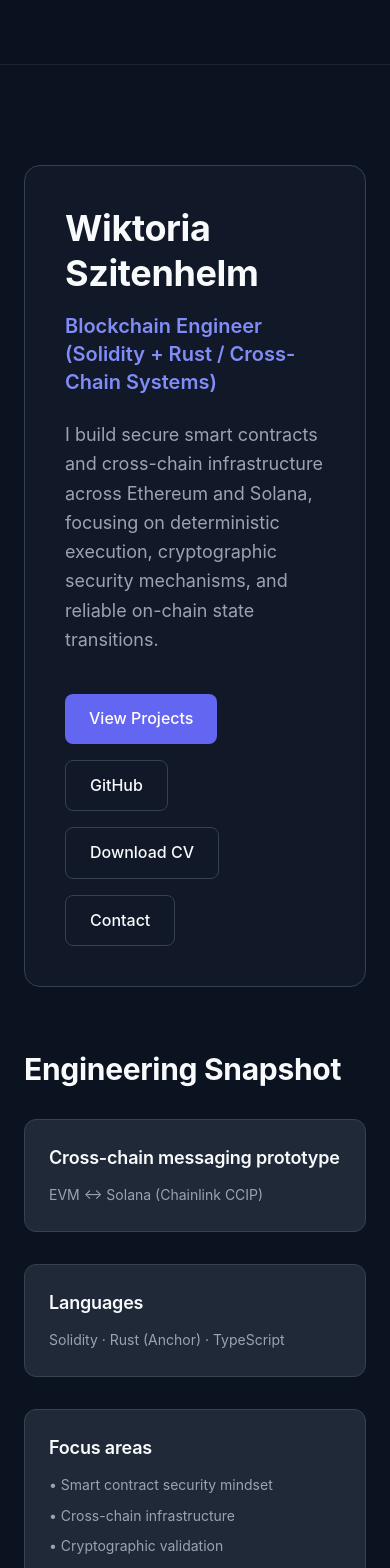
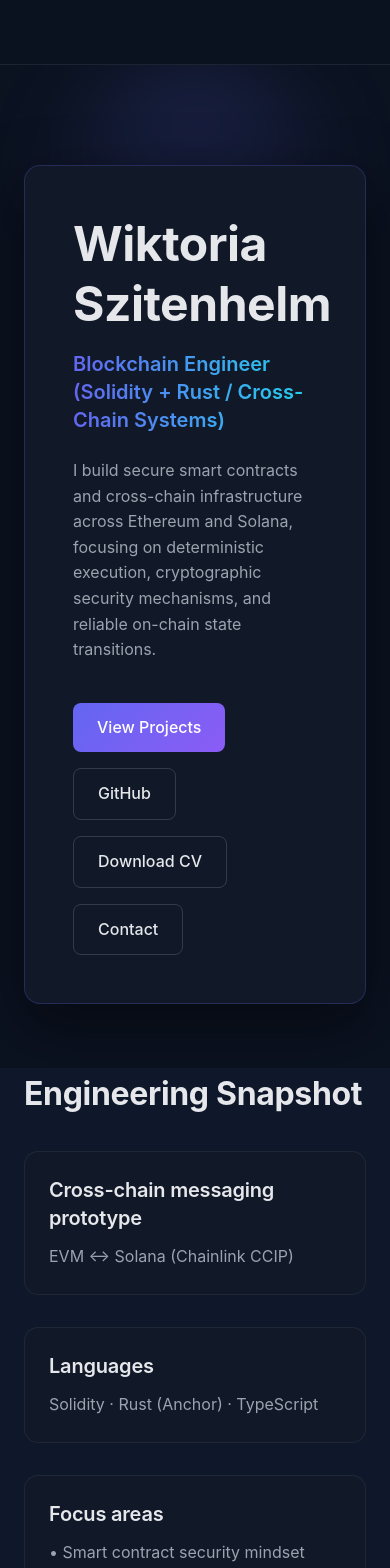
Before and after one commit to wszitenhelm/my-website, a React (Vite) app in the folder my-portfolio/: page / in a window 390 px wide. Shown: the top 1568 px of the page. Built offline with nearby package versions, Linux system fonts and the light colour scheme; the HTML template or start-up script is replaced by a standard one.

Commit message:
style: polish portfolio visual system

```diff
--- a/my-portfolio/src/Home.jsx
+++ b/my-portfolio/src/Home.jsx
@@ -1,3 +1,4 @@
+import { useEffect } from 'react';
 import profileImage from './assets/hack1.jpg';
 
 const HERO = {
@@ -218,88 +219,112 @@ const WRITING = {
   paperHref: '/Szitenhelm_Wiktoria.pdf',
 };
 
-const sectionClass = 'mx-auto w-full max-w-[1200px] px-6 py-[100px]';
+const sectionClass = 'reveal mx-auto w-full max-w-[1200px] px-6 py-[100px]';
 const cardClass =
-  'rounded-xl border border-[#374151] bg-[#1F2937] p-6 transition-colors duration-200 hover:border-[#6366F1]';
+  'rounded-[14px] border border-[rgba(255,255,255,0.06)] bg-[#111827] p-6 [transition:all_0.25s_ease] hover:-translate-y-1 hover:border-[rgba(99,102,241,0.4)] hover:bg-[#1F2937] hover:shadow-[0_20px_40px_rgba(0,0,0,0.6)]';
+const primaryButtonClass =
+  'rounded-lg bg-[linear-gradient(135deg,#6366F1,#8B5CF6)] px-6 py-3 font-medium text-white [transition:all_0.25s_ease] hover:-translate-y-0.5 hover:shadow-[0_10px_25px_rgba(99,102,241,0.35)]';
+const secondaryButtonClass =
+  'rounded-lg border border-[rgba(255,255,255,0.15)] bg-transparent px-6 py-3 font-medium text-[#E5E7EB] [transition:all_0.25s_ease] hover:-translate-y-0.5 hover:border-[#6366F1] hover:bg-[rgba(99,102,241,0.1)]';
 
 export default function Home() {
+  useEffect(() => {
+    const elements = document.querySelectorAll('.reveal');
+    const observer = new IntersectionObserver(
+      (entries) => {
+        entries.forEach((entry) => {
+          if (entry.isIntersecting) {
+            entry.target.classList.add('is-visible');
+          }
+        });
+      },
+      { threshold: 0.12 }
+    );
+
+    elements.forEach((el) => observer.observe(el));
+    return () => observer.disconnect();
+  }, []);
+
   return (
     <>
-      <section className={`${sectionClass} pb-16`}>
-        <div className="rounded-2xl border border-[#374151] bg-[#111827] p-10">
-          <h1 className="text-4xl font-bold leading-tight text-[#F9FAFB] md:text-6xl">{HERO.name}</h1>
-          <p className="mt-4 text-xl font-semibold text-[#818CF8] md:text-2xl">{HERO.title}</p>
-          <p className="mt-6 max-w-4xl text-lg leading-relaxed text-[#9CA3AF]">{HERO.subtitle}</p>
+      <section className={`${sectionClass} section-tone-a relative overflow-hidden pb-16`}>
+        <div className="pointer-events-none absolute left-1/2 top-0 h-80 w-80 -translate-x-1/2 rounded-full bg-[radial-gradient(circle_at_top,rgba(99,102,241,0.22),transparent_60%)] blur-2xl" />
+        <div className="relative rounded-2xl border border-[rgba(99,102,241,0.25)] bg-[#111827] p-12 shadow-[0_20px_60px_rgba(0,0,0,0.5)]">
+          <h1 className="text-5xl font-bold leading-tight text-[#E5E7EB] md:text-[56px]">{HERO.name}</h1>
+          <p className="mt-4 text-xl font-semibold md:text-2xl bg-[linear-gradient(90deg,#6366F1,#22D3EE)] bg-clip-text text-transparent">
+            {HERO.title}
+          </p>
+          <p className="mt-6 max-w-4xl text-base leading-[1.6] text-[#9CA3AF]">{HERO.subtitle}</p>
 
           <div className="mt-10 flex flex-wrap gap-4">
-            <a href="#projects" className="rounded-lg bg-[#6366F1] px-6 py-3 font-medium text-white transition-colors hover:bg-[#818CF8]">
+            <a href="#projects" className={primaryButtonClass}>
               View Projects
             </a>
             <a
               href="https://github.com/wszitenhelm"
               target="_blank"
               rel="noreferrer"
-              className="rounded-lg border border-[#374151] bg-transparent px-6 py-3 font-medium text-[#F9FAFB] transition-colors hover:border-[#818CF8] hover:text-[#818CF8]"
+              className={secondaryButtonClass}
             >
               GitHub
             </a>
             <a
               href="/cv-wiktoria-szitenhelm.pdf"
               download
-              className="rounded-lg border border-[#374151] bg-transparent px-6 py-3 font-medium text-[#F9FAFB] transition-colors hover:border-[#818CF8] hover:text-[#818CF8]"
+              className={secondaryButtonClass}
             >
               Download CV
             </a>
-            <a href="#contact" className="rounded-lg border border-[#374151] bg-transparent px-6 py-3 font-medium text-[#F9FAFB] transition-colors hover:border-[#818CF8] hover:text-[#818CF8]">
+            <a href="#contact" className={secondaryButtonClass}>
               Contact
             </a>
           </div>
         </div>
       </section>
 
-      <section className={`${sectionClass} pt-0`}>
-        <h2 className="text-3xl font-bold text-[#F9FAFB]">Engineering Snapshot</h2>
+      <section className={`${sectionClass} section-tone-b pt-0`}>
+        <h2 className="text-[32px] font-bold text-[#E5E7EB]">Engineering Snapshot</h2>
         <div className="mt-8 grid gap-8 md:grid-cols-2 xl:grid-cols-4">
           {SNAPSHOT.map((item) => (
             <article key={item.title} className={cardClass}>
-              <h3 className="text-lg font-semibold text-[#F9FAFB]">{item.title}</h3>
+              <h3 className="text-xl font-semibold text-[#E5E7EB]">{item.title}</h3>
               {item.bullets ? (
-                <ul className="mt-3 space-y-2 text-sm leading-relaxed text-[#9CA3AF]">
+                <ul className="mt-3 space-y-2 text-base leading-[1.6] text-[#9CA3AF]">
                   {item.bullets.map((bullet) => (
                     <li key={bullet}>• {bullet}</li>
                   ))}
                 </ul>
               ) : (
-                <p className="mt-3 whitespace-pre-line text-sm leading-relaxed text-[#9CA3AF]">{item.body}</p>
+                <p className="mt-3 whitespace-pre-line text-base leading-[1.6] text-[#9CA3AF]">{item.body}</p>
               )}
             </article>
           ))}
         </div>
       </section>
 
-      <section className={sectionClass} id="about">
-        <h2 className="text-3xl font-bold text-[#F9FAFB]">About</h2>
+      <section className={`${sectionClass} section-tone-a`} id="about">
+        <h2 className="text-[32px] font-bold text-[#E5E7EB]">About</h2>
         <div className="mt-8 grid gap-8 md:grid-cols-[30%_70%] md:items-start">
           <div className="flex justify-center md:justify-start">
             <img
               src={profileImage}
               alt="Wiktoria Szitenhelm"
-              className="h-[280px] w-[280px] rounded-full border border-[#374151] object-cover"
+              className="h-[280px] w-[280px] rounded-full border-[3px] border-[rgba(99,102,241,0.4)] object-cover shadow-[0_0_40px_rgba(99,102,241,0.35)]"
             />
           </div>
-          <div className="rounded-xl border border-[#374151] bg-[#1F2937] p-4 text-[#9CA3AF]">
-            <p className="text-sm leading-relaxed">
+          <div className="rounded-[14px] border border-[rgba(255,255,255,0.06)] bg-[#111827] p-4 text-[#9CA3AF] [transition:all_0.25s_ease] hover:border-[rgba(99,102,241,0.4)] hover:bg-[#1F2937]">
+            <p className="text-base leading-[1.6]">
               I’m a blockchain engineer specialising in smart contracts, cross-chain communication, and distributed systems.
             </p>
-            <p className="mt-4 text-sm leading-relaxed">
+            <p className="mt-4 text-base leading-[1.6]">
               My work focuses on building secure on-chain logic, designing reliable execution flows, and implementing cryptographic security mechanisms within decentralized applications.
             </p>
-            <p className="mt-4 text-sm leading-relaxed">
+            <p className="mt-4 text-base leading-[1.6]">
               I have experience developing smart contracts on Ethereum and Solana, building cross-chain messaging prototypes, and implementing backend services and APIs in production environments.
             </p>
             <div className="mt-6">
-              <h3 className="text-sm font-semibold uppercase tracking-wide text-[#F9FAFB]">Engineering Interests</h3>
-              <ul className="mt-3 space-y-2 text-sm leading-relaxed text-[#9CA3AF]">
+              <h3 className="text-sm font-semibold uppercase tracking-wide text-[#E5E7EB]">Engineering Interests</h3>
+              <ul className="mt-3 space-y-2 text-base leading-[1.6] text-[#9CA3AF]">
                 {INTERESTS.map((interest) => (
                   <li key={interest}>• {interest}</li>
                 ))}
@@ -309,34 +334,34 @@ export default function Home() {
         </div>
       </section>
 
-      <section className={sectionClass} id="vision">
-        <h2 className="text-3xl font-bold text-[#F9FAFB]">Engineering Approach</h2>
+      <section className={`${sectionClass} section-tone-b`} id="vision">
+        <h2 className="text-[32px] font-bold text-[#E5E7EB]">Engineering Approach</h2>
         <p className="mt-4 text-[#9CA3AF]">Focus on deterministic, secure systems.</p>
         <div className="mt-8 grid gap-8 sm:grid-cols-2 lg:grid-cols-5">
           {APPROACH.map((principle) => (
             <article key={principle.title} className={cardClass}>
-              <h3 className="font-semibold text-[#F9FAFB]">{principle.title}</h3>
-              <p className="mt-3 text-sm leading-relaxed text-[#9CA3AF]">{principle.body}</p>
+              <h3 className="text-xl font-semibold text-[#E5E7EB]">{principle.title}</h3>
+              <p className="mt-3 text-base leading-[1.6] text-[#9CA3AF]">{principle.body}</p>
             </article>
           ))}
         </div>
       </section>
 
-      <section className={sectionClass} id="experience">
-        <h2 className="text-3xl font-bold text-[#F9FAFB]">Work Experience</h2>
+      <section className={`${sectionClass} section-tone-a`} id="experience">
+        <h2 className="text-[32px] font-bold text-[#E5E7EB]">Work Experience</h2>
         <div className="mt-8 space-y-8">
           {EXPERIENCE.map((job) => (
             <article key={job.role} className={cardClass}>
-              <h3 className="text-2xl font-semibold text-[#F9FAFB]">{job.role}</h3>
+              <h3 className="text-xl font-semibold text-[#E5E7EB]">{job.role}</h3>
               <p className="mt-2 text-sm text-[#9CA3AF]">{job.meta}</p>
-              <p className="mt-5 leading-relaxed text-[#9CA3AF]">{job.summary}</p>
+              <p className="mt-5 text-base leading-[1.6] text-[#9CA3AF]">{job.summary}</p>
               {job.focusAreas && (
                 <p className="mt-4 text-sm font-medium text-[#818CF8]">{job.focusAreas}</p>
               )}
 
               <div className="mt-5 flex flex-wrap gap-2">
                 {job.stack.map((tech) => (
-                  <span key={tech} className="rounded-full border border-[#374151] bg-[#111827] px-3 py-1 text-xs text-[#9CA3AF]">
+                  <span key={tech} className="rounded-full border border-[rgba(99,102,241,0.25)] bg-[rgba(99,102,241,0.12)] px-[10px] py-[6px] text-[13px] text-[#C7D2FE] [transition:all_0.25s_ease] hover:bg-[rgba(99,102,241,0.2)]">
                     {tech}
                   </span>
                 ))}
@@ -345,33 +370,31 @@ export default function Home() {
               <h4 className="mt-6 text-sm font-semibold uppercase tracking-wide text-[#F9FAFB]">Key contributions</h4>
               <ul className="mt-4 space-y-3 text-[#9CA3AF]">
                 {job.bullets.map((item) => (
-                  <li key={item} className="leading-relaxed">
+                  <li key={item} className="text-base leading-[1.6]">
                     • {item}
                   </li>
                 ))}
               </ul>
 
-              <p className="mt-6 text-sm leading-relaxed text-[#9CA3AF]">{job.closing}</p>
+              <p className="mt-6 text-base leading-[1.6] text-[#9CA3AF]">{job.closing}</p>
             </article>
           ))}
         </div>
       </section>
 
-      <section className={sectionClass} id="projects">
-        <h2 className="text-3xl font-bold text-[#F9FAFB]">Projects</h2>
+      <section className={`${sectionClass} section-tone-b`} id="projects">
+        <h2 className="text-[32px] font-bold text-[#E5E7EB]">Projects</h2>
         <div className="mt-8 grid gap-8 md:grid-cols-2">
           {PROJECTS.map((project) => (
-            <article
-              key={project.title}
-              className={`${cardClass} border-l-4 border-l-[#6366F1] bg-gradient-to-b from-[#1F2937] to-[#111827]`}
-            >
-              <h3 className="text-xl font-semibold text-[#F9FAFB]">{project.title}</h3>
-              <p className="mt-3 inline-block rounded-full border border-[#374151] bg-[#111827] px-3 py-1 font-mono text-xs text-[#818CF8]">
+            <article key={project.title} className={cardClass}>
+              <div className="mb-4 h-[3px] w-full rounded-[3px] bg-[linear-gradient(90deg,#6366F1,#22D3EE)]" />
+              <h3 className="text-xl font-semibold text-[#E5E7EB]">{project.title}</h3>
+              <p className="mt-3 inline-block rounded-full border border-[rgba(99,102,241,0.25)] bg-[rgba(99,102,241,0.12)] px-[10px] py-[6px] font-mono text-[13px] text-[#C7D2FE] [transition:all_0.25s_ease] hover:bg-[rgba(99,102,241,0.2)]">
                 {project.stack}
               </p>
-              <p className="mt-4 leading-relaxed text-[#9CA3AF]">{project.description}</p>
+              <p className="mt-4 text-base leading-[1.6] text-[#9CA3AF]">{project.description}</p>
               {project.bullets.length > 0 && (
-                <ul className="mt-4 space-y-2 text-sm leading-relaxed text-[#9CA3AF]">
+                <ul className="mt-4 space-y-2 text-base leading-[1.6] text-[#9CA3AF]">
                   {project.bullets.map((item) => (
                     <li key={item}>• {item}</li>
                   ))}
@@ -395,15 +418,15 @@ export default function Home() {
         </div>
       </section>
 
-      <section className={sectionClass} id="skills">
-        <h2 className="text-3xl font-bold text-[#F9FAFB]">Skills</h2>
+      <section className={`${sectionClass} section-tone-a`} id="skills">
+        <h2 className="text-[32px] font-bold text-[#E5E7EB]">Skills</h2>
         <div className="mt-8 grid gap-8 md:grid-cols-2">
           {Object.entries(SKILLS).map(([group, items]) => (
             <article key={group} className={cardClass}>
-              <h3 className="text-lg font-semibold text-[#F9FAFB]">{group}</h3>
+              <h3 className="text-xl font-semibold text-[#E5E7EB]">{group}</h3>
               <div className="mt-4 flex flex-wrap gap-2">
                 {items.map((item) => (
-                  <span key={item} className="rounded-full border border-[#374151] bg-[#111827] px-3 py-1 text-xs text-[#9CA3AF]">
+                  <span key={item} className="rounded-full border border-[rgba(99,102,241,0.25)] bg-[rgba(99,102,241,0.12)] px-[10px] py-[6px] text-[13px] text-[#C7D2FE] [transition:all_0.25s_ease] hover:bg-[rgba(99,102,241,0.2)]">
                     {item}
                   </span>
                 ))}
@@ -413,22 +436,22 @@ export default function Home() {
         </div>
       </section>
 
-      <section className={sectionClass} id="writing">
-        <h2 className="text-3xl font-bold text-[#F9FAFB]">Technical Writing</h2>
+      <section className={`${sectionClass} section-tone-b`} id="writing">
+        <h2 className="text-[32px] font-bold text-[#E5E7EB]">Technical Writing</h2>
         <article className={`${cardClass} mt-8`}>
-          <h3 className="text-xl font-semibold text-[#F9FAFB]">{WRITING.title}</h3>
-          <p className="mt-3 text-[#9CA3AF]">{WRITING.summary}</p>
-          <p className="mt-5 text-sm font-semibold uppercase tracking-wide text-[#F9FAFB]">
+          <h3 className="text-xl font-semibold text-[#E5E7EB]">{WRITING.title}</h3>
+          <p className="mt-3 text-base leading-[1.6] text-[#9CA3AF]">{WRITING.summary}</p>
+          <p className="mt-5 text-sm font-semibold uppercase tracking-wide text-[#E5E7EB]">
             Topics covered include
           </p>
-          <ul className="mt-3 space-y-2 text-sm text-[#9CA3AF]">
+          <ul className="mt-3 space-y-2 text-base leading-[1.6] text-[#9CA3AF]">
             {WRITING.topics.map((topic) => (
               <li key={topic}>• {topic}</li>
             ))}
           </ul>
-          <p className="mt-5 text-[#9CA3AF]">{WRITING.closing}</p>
+          <p className="mt-5 text-base leading-[1.6] text-[#9CA3AF]">{WRITING.closing}</p>
           <a
-            className="mt-6 inline-flex rounded-lg border border-[#374151] px-4 py-2 text-sm text-[#F9FAFB] transition-colors hover:border-[#818CF8] hover:text-[#818CF8]"
+            className="mt-6 inline-flex rounded-lg border border-[rgba(255,255,255,0.15)] px-4 py-2 text-sm text-[#E5E7EB] [transition:all_0.25s_ease] hover:-translate-y-0.5 hover:border-[#6366F1] hover:bg-[rgba(99,102,241,0.1)]"
             href={WRITING.paperHref}
             target="_blank"
             rel="noreferrer"
@@ -438,15 +461,15 @@ export default function Home() {
         </article>
       </section>
 
-      <section className={sectionClass} id="contact">
-        <h2 className="text-3xl font-bold text-[#F9FAFB]">Contact</h2>
-        <p className="mt-4 max-w-3xl leading-relaxed text-[#9CA3AF]">
+      <section className={`${sectionClass} section-tone-a`} id="contact">
+        <h2 className="text-[32px] font-bold text-[#E5E7EB]">Contact</h2>
+        <p className="mt-4 max-w-3xl text-base leading-[1.6] text-[#9CA3AF]">
           If you are working on blockchain protocols, smart contract systems, or cross-chain infrastructure and looking for engineers, feel free to reach out.
         </p>
 
         <div className="mt-8 grid gap-8 md:grid-cols-3">
           <a className={cardClass} href="mailto:wiktoria.szitenhelm@gmail.com">
-            <h3 className="text-lg font-semibold text-[#F9FAFB]">Email</h3>
+            <h3 className="text-xl font-semibold text-[#E5E7EB]">Email</h3>
             <p className="mt-2 text-sm text-[#9CA3AF]">wiktoria.szitenhelm@gmail.com</p>
           </a>
           <a
@@ -455,11 +478,11 @@ export default function Home() {
             target="_blank"
             rel="noreferrer"
           >
-            <h3 className="text-lg font-semibold text-[#F9FAFB]">LinkedIn</h3>
+            <h3 className="text-xl font-semibold text-[#E5E7EB]">LinkedIn</h3>
             <p className="mt-2 text-sm text-[#9CA3AF]">linkedin.com/in/wszitenhelm</p>
           </a>
           <a className={cardClass} href="https://github.com/wszitenhelm" target="_blank" rel="noreferrer">
-            <h3 className="text-lg font-semibold text-[#F9FAFB]">GitHub</h3>
+            <h3 className="text-xl font-semibold text-[#E5E7EB]">GitHub</h3>
             <p className="mt-2 text-sm text-[#9CA3AF]">github.com/wszitenhelm</p>
           </a>
         </div>
--- a/my-portfolio/src/index.css
+++ b/my-portfolio/src/index.css
@@ -1,12 +1,15 @@
 @import "tailwindcss";
 
 :root {
-  --bg-primary: #0b0f19;
+  --bg-primary: #0b1220;
+  --bg-alt: #0f172a;
   --bg-secondary: #111827;
   --bg-card: #1f2937;
   --accent: #6366f1;
+  --accent-2: #8b5cf6;
+  --accent-soft: #22d3ee;
   --accent-hover: #818cf8;
-  --text-primary: #f9fafb;
+  --text-primary: #e5e7eb;
   --text-secondary: #9ca3af;
   --border: #374151;
 }
@@ -29,6 +32,43 @@ body {
   line-height: 1.6;
 }
 
+.app-grid {
+  position: relative;
+  background-image:
+    linear-gradient(rgba(255, 255, 255, 0.02) 1px, transparent 1px),
+    linear-gradient(90deg, rgba(255, 255, 255, 0.02) 1px, transparent 1px);
+  background-size: 40px 40px;
+  animation: grid-float 22s linear infinite;
+}
+
+.section-tone-a {
+  background-color: #0b1220;
+}
+
+.section-tone-b {
+  background-color: #0f172a;
+}
+
+.reveal {
+  opacity: 0;
+  transform: translateY(12px);
+  transition: opacity 0.5s ease, transform 0.5s ease;
+}
+
+.reveal.is-visible {
+  opacity: 1;
+  transform: translateY(0);
+}
+
+@keyframes grid-float {
+  0% {
+    background-position: 0 0, 0 0;
+  }
+  100% {
+    background-position: 40px 40px, 40px 40px;
+  }
+}
+
 h1,
 h2,
 h3,
@@ -48,3 +88,15 @@ pre,
 * {
   box-sizing: border-box;
 }
+
+@media (prefers-reduced-motion: reduce) {
+  .app-grid {
+    animation: none;
+  }
+
+  .reveal {
+    opacity: 1;
+    transform: none;
+    transition: none;
+  }
+}
```
